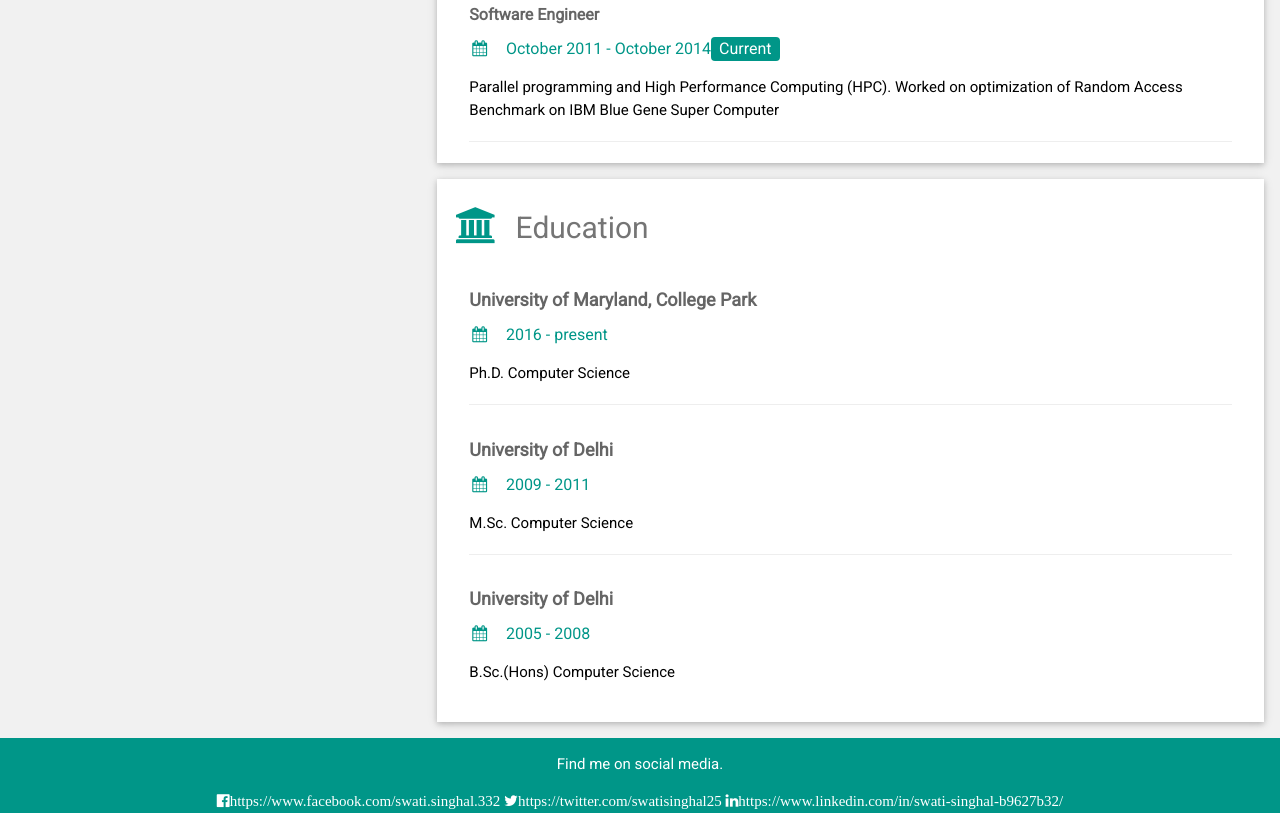
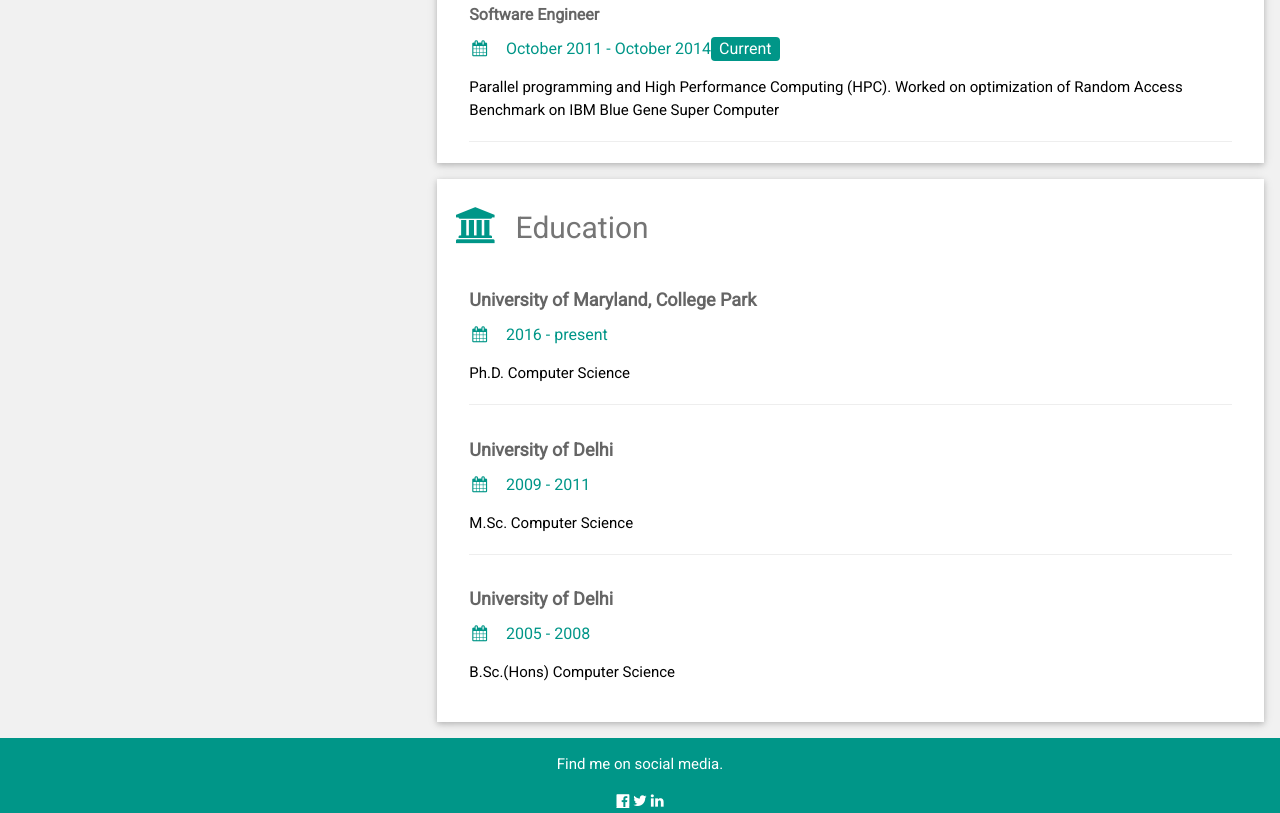
Before and after one commit to swatisgupta/Swati, a plain HTML site: page index.html in a window 1280 px wide. Shown: the part 1090-1903 px from the top of the page. Drawn offline with nearby package versions, Linux system fonts and the light colour scheme.

Commit message:
changed the social media links

```diff
--- a/index.html
+++ b/index.html
@@ -181,9 +181,9 @@ html,body,h1,h2,h3,h4,h5,h6 {font-family: "Roboto", sans-serif}
 
 <footer class="w3-container w3-teal w3-center w3-margin-top">
   <p>Find me on social media.</p>
-  <i class="fa fa-facebook-official w3-hover-opacity">https://www.facebook.com/swati.singhal.332</i>
-  <i class="fa fa-twitter w3-hover-opacity">https://twitter.com/swatisinghal25</i>
-  <i class="fa fa-linkedin w3-hover-opacity">https://www.linkedin.com/in/swati-singhal-b9627b32/</i>
+  <a href="https://www.facebook.com/swati.singhal.332> <i class="fa fa-facebook-official w3-hover-opacity"></i></a>
+  <a href="https://twitter.com/swatisinghal25"> <i class="fa fa-twitter w3-hover-opacity"></i></a>
+  <a href="https://www.linkedin.com/in/swati-singhal-b9627b32"><i class="fa fa-linkedin w3-hover-opacity"></i></a>
 </footer>
 
 
```
